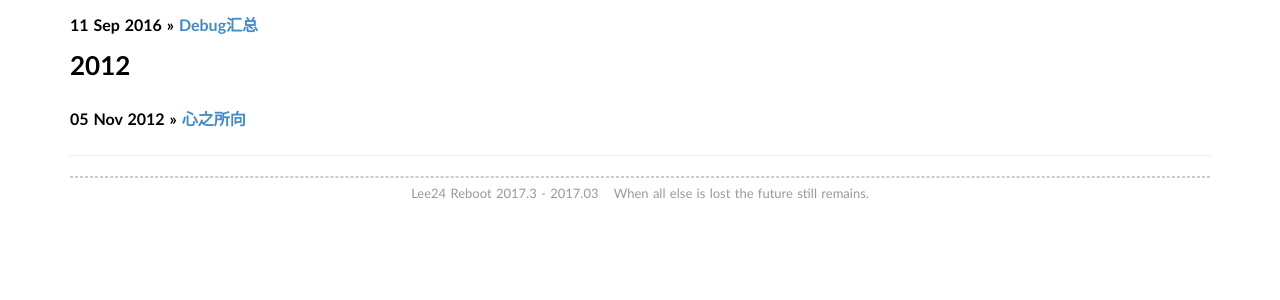
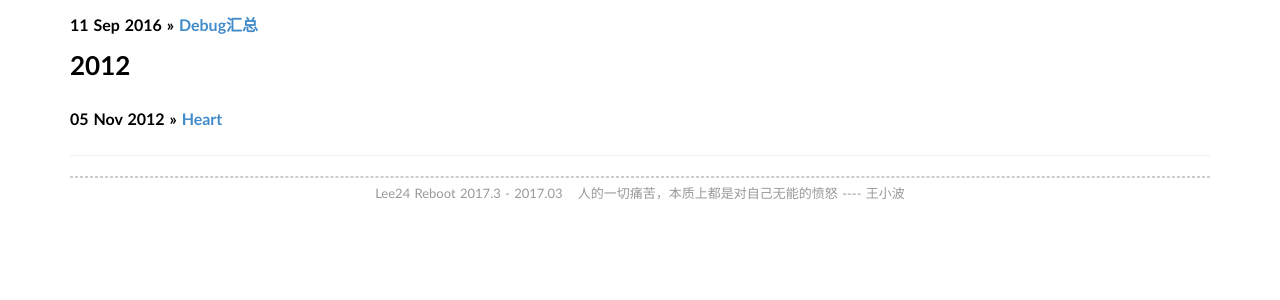
Before and after one commit to Lee24/Lee24.github.io, a Jekyll site: the page built from archives.md, in a window 1280 px wide. Shown: the part 349-649 px from the top of the page. Built offline with Jekyll 4.4.1, drawn with Linux system fonts in a browser that asks for light colours; comment, search, counter and statistics services are not loaded.

Commit message:
更新描述

```diff
--- a/_config.yml
+++ b/_config.yml
@@ -27,7 +27,7 @@ JB :
 # presonal config
 #domain: http://coolshell.info
 title: Lee24
-description: When all else is lost the future still remains.
+description: 人的一切痛苦，本质上都是对自己无能的愤怒  ---- 王小波
 author: chenglee
 email: li.zicheng@qq.com
 github: Lee24
--- a/_posts/2012-11-05-heart-feeling.md
+++ b/_posts/2012-11-05-heart-feeling.md
@@ -1,6 +1,6 @@
 ---
 layout:     post
-title:      心之所向
+title:      Heart
 keywords:   begin
 category:   Life
 description: 由以前的一天一句话来的，看了一下开始写的时间，居然是12年11月，这么早，想想到现在，都快五年过去了。时间如流水，希望以后的时间不管感觉过得快还是慢，都能够流淌着闪光的东西
```
